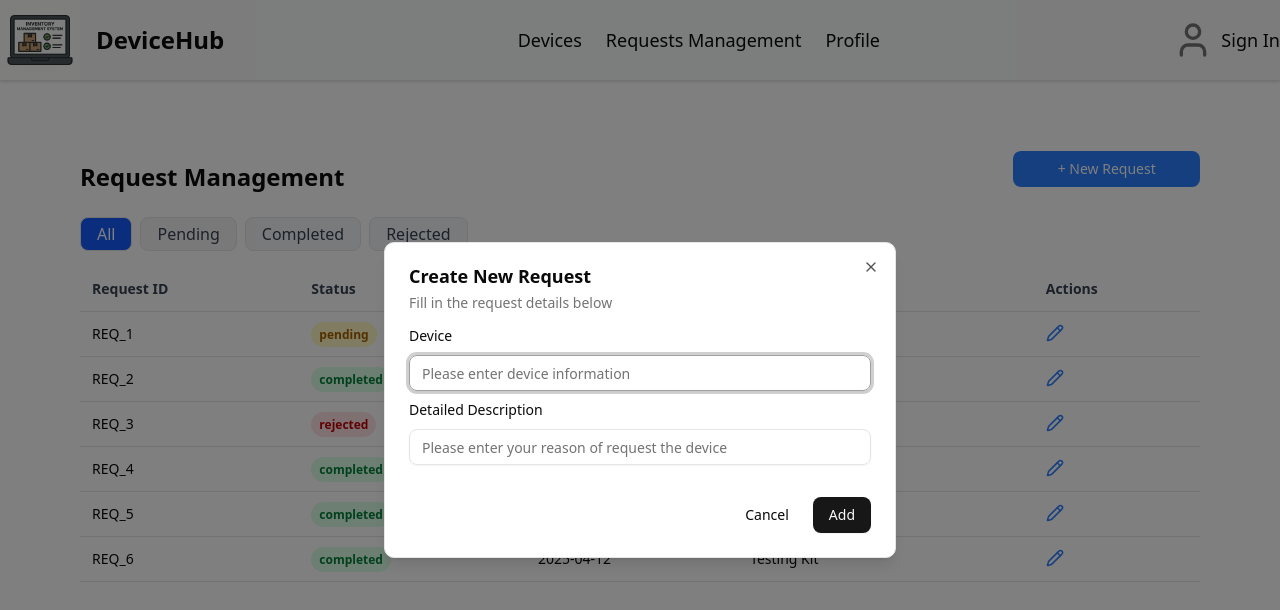
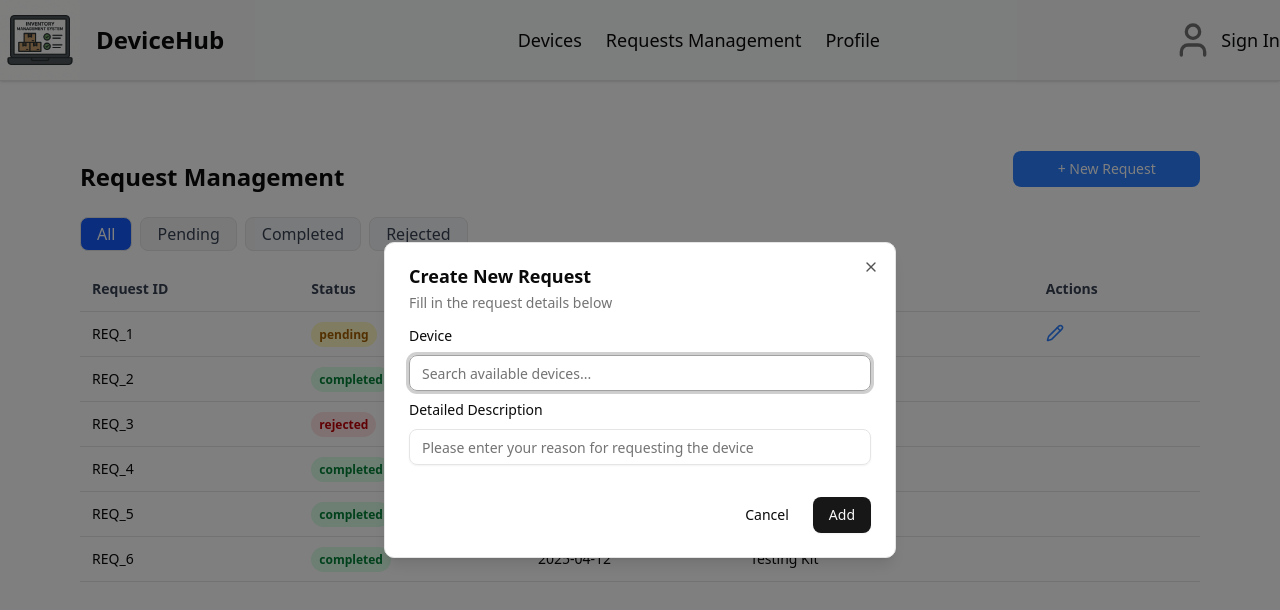
Before and after one commit to JohnLYYN123/Inventory_Management_System, a React (Vite) app in the folder Frontend/: page /requestmanagment in a window 1280 px wide. Both pictures are taken after a click on the button "+ New Request". Shown: the top 610 px of the page. Built offline with nearby package versions, Linux system fonts and the light colour scheme.

Commit message:
request management make edit option only available for pending status. New request, device section only pull available device, with search integrated

```diff
--- a/Frontend/src/route/RequestManagement.jsx
+++ b/Frontend/src/route/RequestManagement.jsx
@@ -1,13 +1,14 @@
 import React from "react";
 import { useState, useEffect } from "react";
-import { Button } from "@/components/ui/button"
+import { Button } from "@/components/ui/button";
 import { Pencil, X } from "lucide-react";
 import {
   Pagination,
   PaginationContent,
   PaginationItem,
   PaginationNext,
-    PaginationPrevious } from "@/components/ui/pagination";
+  PaginationPrevious
+} from "@/components/ui/pagination";
 
 import {
   Dialog,
@@ -19,8 +20,8 @@ import {
   DialogFooter
 } from "@/components/ui/dialog";
 
-import { Input } from "@/components/ui/input"
-import { Label } from "@/components/ui/Label"
+import { Input } from "@/components/ui/input";
+import { Label } from "@/components/ui/Label";
 
 const statusIcon = {
   pending: "bg-yellow-100 text-yellow-700",
@@ -29,32 +30,35 @@ const statusIcon = {
 };
 
 const mockData = [
-    { id: 1, status: "pending", date: "2025-03-14", device: "MacBook Pro M3", info: "goog"},
-    { id: 2, status: "completed", date: "2025-03-13", device: "iPhone 15 Pro",info: "goog" },
-    { id: 3, status: "rejected", date: "2025-03-12", device: "Dell XPS 15",info: "goog" },
-    { id: 4, status: "completed", date: "2025-04-12", device: "De1 SOC" ,info: "goog"},
-    { id: 5, status: "completed", date: "2025-04-12", device: "OMG",info: "goog" },
-    { id: 6, status: "completed", date: "2025-04-12", device: "Testing Kit",info: "goog" },
+  { id: 1, status: "pending", date: "2025-03-14", device: "MacBook Pro M3", info: "goog" },
+  { id: 2, status: "completed", date: "2025-03-13", device: "iPhone 15 Pro", info: "goog" },
+  { id: 3, status: "rejected", date: "2025-03-12", device: "Dell XPS 15", info: "goog" },
+  { id: 4, status: "completed", date: "2025-04-12", device: "De1 SOC", info: "goog" },
+  { id: 5, status: "completed", date: "2025-04-12", device: "OMG", info: "goog" },
+  { id: 6, status: "completed", date: "2025-04-12", device: "Testing Kit", info: "goog" },
 ];
 
-function RequestManagement(){
-    // used for the buttons of all, pending, completed, rejected
+function RequestManagement() {
+  // Used for filter buttons (all, pending, completed, rejected).
   const [mode, setMode] = useState("all");
   const [requests, setRequests] = useState(mockData);
-    const [page, setPage] = useState(1); // used for
+  const [page, setPage] = useState(1); // For pagination
   const [curEditRequest, setCurEditRequest] = useState(null);
   const [showDialog, setShowDialog] = useState(false);
   const [newRequestDialog, setNewRequestDialog] = useState(false);
+
+  // New Request Dialog state
   const [newDevice, setNewDevice] = useState("");
   const [newRequestInfo, setNewRequestInfo] = useState("");
+  // State to control the visibility of the device dropdown
+  const [showDropdown, setShowDropdown] = useState(false);
 
-    const requestIdPrefix = 'REQ_'
-
+  const requestIdPrefix = "REQ_";
   const itemPerPage = 3;
   const pageCount = Math.ceil(requests.length / itemPerPage);
-    const curRequest = requests.slice((page - 1) * itemPerPage, page * itemPerPage);
 
-    const modeData = mode === "all" ? requests : requests.filter(item=> item.status === mode);
+  // Filter requests based on selected mode.
+  const modeData = mode === "all" ? requests : requests.filter(item => item.status === mode);
 
   const handleWithdraw = async (id) => {
     setRequests(prev => prev.filter(req => req.id !== id));
@@ -72,41 +76,140 @@ function RequestManagement(){
 
   const addNewRequest = async () => {
     const newId = Math.max(...requests.map(r => r.id)) + 1;
-
     const newRequest = {
       id: newId,
       status: "pending",
       date: new Date().toISOString().split("T")[0],
       device: newDevice,
-            info: newRequestInfo
-        }
+      info: newRequestInfo,
+    };
     setRequests([...requests, newRequest]);
     setNewDevice("");
     setNewRequestInfo("");
   };
 
+  // === Device Search Dropdown for New Request ===
 
-    return(
+  // Dummy data for available devices.
+  // In production, replace this dummy data with an API call to fetch available devices
+  // using a code snippet similar to the commented code below.
+  const dummyAvailableDevices = [
+    { id: 1, name: "MacBook Pro M3" },
+    { id: 2, name: "Dell XPS 15" },
+    { id: 3, name: "iPhone 15 Pro" },
+    { id: 4, name: "iPad Pro 2024" },
+    { id: 5, name: "Surface Laptop Studio" }
+  ];
+
+  /* Production Version:
+  const [availableDevices, setAvailableDevices] = useState([]);
+
+  useEffect(() => {
+    const fetchAvailableDevices = async () => {
+      try {
+        const response = await fetch(`http://localhost:4000/api/available-devices?search=${encodeURIComponent(newDevice)}`);
+        if (!response.ok) {
+          throw new Error("Failed to fetch available devices");
+        }
+        const data = await response.json();
+        setAvailableDevices(data);
+      } catch (error) {
+        console.error("Error fetching available devices:", error);
+      }
+    };
+    if (newDevice) {
+      fetchAvailableDevices();
+      setShowDropdown(true);
+    }
+  }, [newDevice]);
+  */
+
+  // Using dummy data for now.
+  const filteredAvailableDevices = dummyAvailableDevices.filter(device =>
+    device.name.toLowerCase().includes(newDevice.toLowerCase())
+  );
+
+  return (
     <div className="px-10 py-6">
       <div className="flex items-center justify-between mb-6">
         <h1 className="text-2xl font-bold mt-4">Request Management</h1>
         <div className="w-1/6">
           <Dialog open={newRequestDialog} onOpenChange={setNewRequestDialog}>
-                        <Button className="w-full" variant="buttonBlue" onClick={() => setNewRequestDialog(true)}>+ New Request</Button>
+            <Button
+              className="w-full"
+              variant="buttonBlue"
+              onClick={() => {
+                setNewRequestDialog(true);
+                // When opening, clear previous search/dropdown state if needed.
+                setShowDropdown(true);
+              }}
+            >
+              + New Request
+            </Button>
             <DialogContent>
               <DialogHeader>
                 <DialogTitle>Create New Request</DialogTitle>
-                                <DialogDescription>Fill in the request details below</DialogDescription>
+                <DialogDescription>
+                  Fill in the request details below
+                </DialogDescription>
               </DialogHeader>
               <div className="space-y-3">
                 <Label htmlFor="device">Device</Label>
-                                <Input value={newDevice} onChange={(e) => setNewDevice(e.target.value)} placeholder="Please enter device information" />
+                <div className="relative">
+                  <Input
+                    id="device"
+                    value={newDevice}
+                    onChange={(e) => {
+                      setNewDevice(e.target.value);
+                      setShowDropdown(true);
+                    }}
+                    onFocus={() => setShowDropdown(true)}
+                    placeholder="Search available devices..."
+                  />
+                  {showDropdown && newDevice && (
+                    filteredAvailableDevices.length > 0 ? (
+                      <div className="absolute z-50 bg-white border w-full max-h-40 overflow-y-auto mt-1">
+                        {filteredAvailableDevices.map(device => (
+                          <div
+                            key={device.id}
+                            onClick={() => {
+                              setNewDevice(device.name);
+                              setShowDropdown(false); // Hide the dropdown upon selection.
+                            }}
+                            className="p-2 cursor-pointer hover:bg-gray-100"
+                          >
+                            {device.name}
+                          </div>
+                        ))}
+                      </div>
+                    ) : (
+                      <div className="absolute z-50 bg-white border w-full mt-1 p-2 text-red-500 text-xs">
+                        No matching device found.
+                      </div>
+                    )
+                  )}
+                </div>
                 <Label htmlFor="info">Detailed Description</Label>
-                                <Input value={newRequestInfo} onChange={(e) => setNewRequestInfo(e.target.value)} placeholder="Please enter your reason of request the device" />
+                <Input
+                  id="info"
+                  value={newRequestInfo}
+                  onChange={(e) => setNewRequestInfo(e.target.value)}
+                  placeholder="Please enter your reason for requesting the device"
+                />
               </div>
               <DialogFooter className="flex justify-end gap-2 mt-4">
-                                <Button variant="ghost" onClick={() => setNewRequestDialog(false)}>Cancel</Button>
-                                <Button variant="default" onClick={() => {addNewRequest(); setNewRequestDialog(false);}}>Add</Button>
+                <Button variant="ghost" onClick={() => setNewRequestDialog(false)}>
+                  Cancel
+                </Button>
+                <Button
+                  variant="default"
+                  onClick={() => {
+                    addNewRequest();
+                    setNewRequestDialog(false);
+                  }}
+                >
+                  Add
+                </Button>
               </DialogFooter>
             </DialogContent>
           </Dialog>
@@ -125,8 +228,7 @@ function RequestManagement(){
           </button>
         ))}
       </div>
-            <table className="min-w-full table-auto boarder-collapse">
-                {/* table row heads */}
+      <table className="min-w-full table-auto border-collapse">
         <thead>
           <tr className="text-left text-sm font-semibold text-gray-700 border-b">
             <th className="p-3">Request ID</th>
@@ -136,67 +238,74 @@ function RequestManagement(){
             <th className="p-3">Actions</th>
           </tr>
         </thead>
-                {/* table stuffing */}
         <tbody>
           {modeData.map((req) => (
             <tr key={req.id} className="text-sm border-b hover:bg-gray-50">
               <td className="p-3">{requestIdPrefix + req.id}</td>
               <td className="p-3">
-                                <span
-                                    className={`px-2 py-1 rounded-full text-xs font-semibold ${statusIcon[req.status]}`}
-                                >
+                <span className={`px-2 py-1 rounded-full text-xs font-semibold ${statusIcon[req.status]}`}>
                   {req.status}
                 </span>
               </td>
               <td className="p-3">{req.date}</td>
               <td className="p-3">{req.device}</td>
               <td className="p-3 flex items-center gap-2">
+                {req.status === "pending" && (
                   <Pencil
                     size={18}
                     className="text-blue-500 cursor-pointer"
                     onClick={() => {
                       setCurEditRequest(req);
                       setShowDialog(true);
-                                        }
-                                    }
+                    }}
                   />
+                )}
               </td>
             </tr>
           ))}
         </tbody>
-
       </table>
       {curEditRequest && (
         <Dialog open={showDialog} onOpenChange={setShowDialog}>
           <DialogContent>
             <DialogHeader>
               <DialogTitle>Edit / Withdraw Request</DialogTitle>
-                    <DialogDescription>Please be cautious the upcoming operations</DialogDescription>
+              <DialogDescription>Please be cautious with the upcoming operations</DialogDescription>
             </DialogHeader>
             <div className="space-y-3">
               <Label htmlFor="Device">Device</Label>
               <Input
                 value={curEditRequest.device}
-                        onChange={(e) => setCurEditRequest({ ...curEditRequest, device: e.target.value })}
+                onChange={(e) =>
+                  setCurEditRequest({ ...curEditRequest, device: e.target.value })
+                }
                 placeholder="Device"
               />
               <Label htmlFor="Info">Detailed Description of Request</Label>
               <Input
                 value={curEditRequest.info}
-                        onChange={(e) => setCurEditRequest({ ...curEditRequest, info: e.target.value })}
+                onChange={(e) =>
+                  setCurEditRequest({ ...curEditRequest, info: e.target.value })
+                }
                 placeholder="Info"
               />
             </div>
             <DialogFooter className="flex justify-end gap-2 mt-4">
-                    <Button variant="ghost" onClick={() => setShowDialog(false)}>Cancel</Button>
-                    <Button variant="default" onClick={handleSaveEdit}>Save</Button>
-                    <Button variant="destructive" onClick={() => handleWithdraw(curEditRequest.id)}>Withdraw</Button>
+              <Button variant="ghost" onClick={() => setShowDialog(false)}>
+                Cancel
+              </Button>
+              <Button variant="default" onClick={handleSaveEdit}>
+                Save
+              </Button>
+              <Button variant="destructive" onClick={() => handleWithdraw(curEditRequest.id)}>
+                Withdraw
+              </Button>
             </DialogFooter>
           </DialogContent>
         </Dialog>
       )}
     </div>
-    )
+  );
 }
 
-export default RequestManagement
+export default RequestManagement;
```
Also changed, not shown: 1 other file (tests, documents, lock files or other folders). Lines whose indentation alone changed are shown as unchanged.
